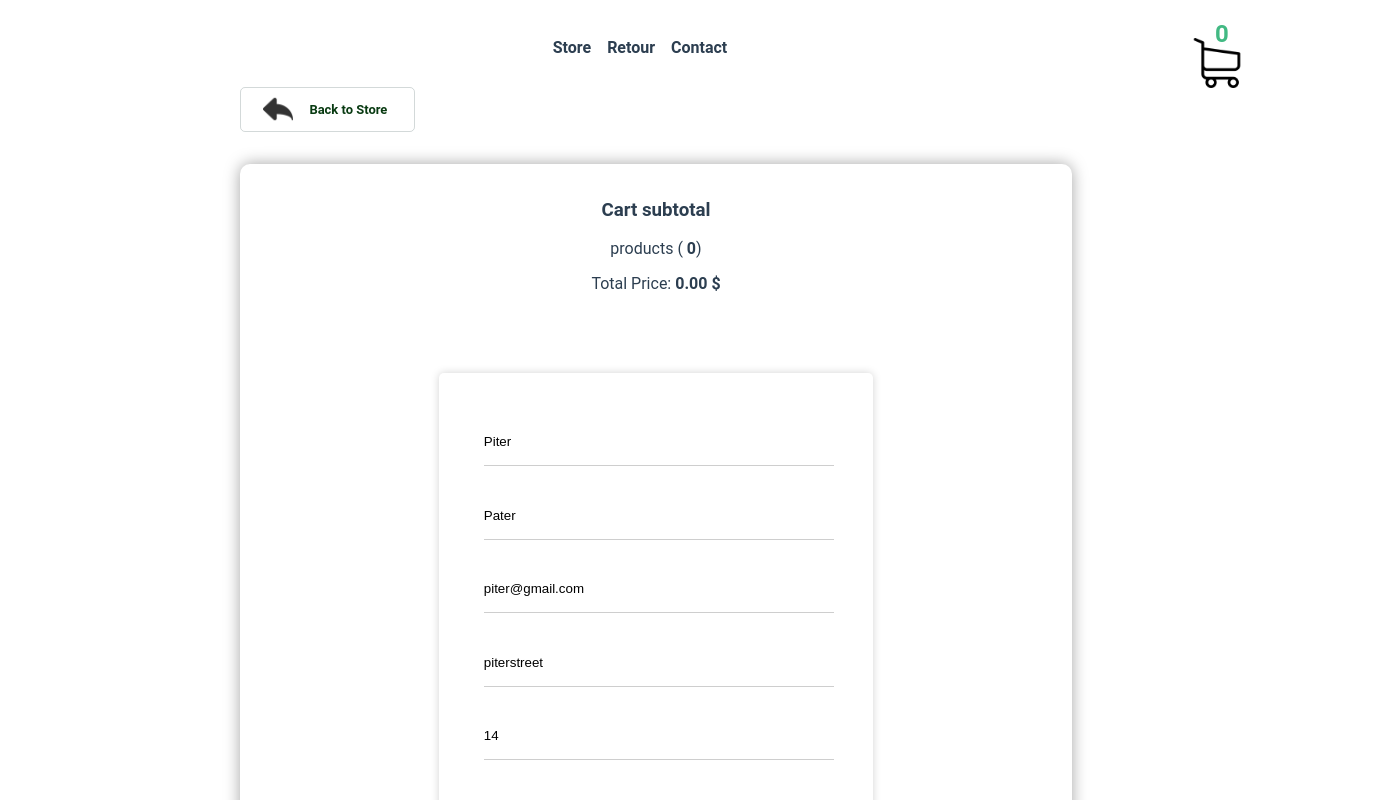
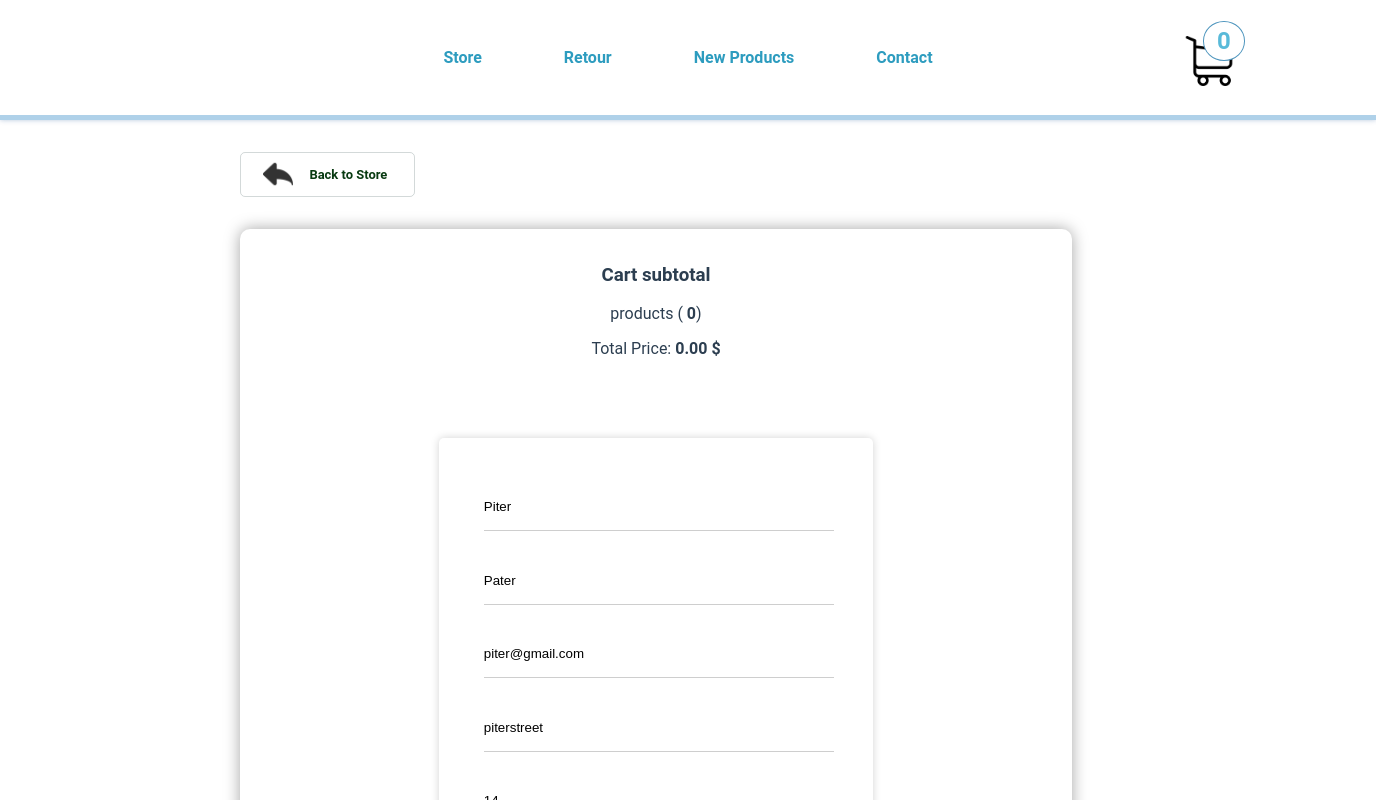
Before and after one commit to AlenJakob/phone-store, a Vue app: page /shopingCart in a window 1280 px wide. Shown: the top 800 px of the page, 1376 px wide, since content can reach past the window. Built offline with nearby package versions, Linux system fonts and the light colour scheme.

Commit message:
naviation scroll + shooping cart

```diff
--- a/src/App.vue
+++ b/src/App.vue
@@ -1,11 +1,8 @@
 <template>
   <div id="app">
-    <div id="nav">
-      <Cart />
-      <router-link to="/">Store</router-link>
-      <router-link to="/about">Retour</router-link>
-      <router-link to="#">Contact</router-link>
-    </div>
+    <Navigation id="nav" />
+
+    <Cart />
 
     <transition name="fade">
       <router-view />
@@ -15,9 +12,11 @@
 
 <script>
 import Cart from "./components/Cart";
+import Navigation from "./components/Navigation";
 export default {
   components: {
-    Cart
+    Cart,
+    Navigation
   }
 };
 </script>
@@ -29,32 +28,19 @@ export default {
 body {
   box-sizing: border-box;
   overflow-x: hidden;
+  margin: 0;
+  padding: 0;
 }
 #app {
   font-family: "Avenir", Helvetica, Arial, sans-serif;
   -webkit-font-smoothing: antialiased;
   -moz-osx-font-smoothing: grayscale;
-  font-family: 'Roboto', sans-serif;
+  font-family: "Roboto", sans-serif;
   -webkit-font-smoothing: subpixel-antialiased !important;
   text-align: center;
   color: #2c3e50;
 }
-#nav {
-  padding: 30px;
-}
 
-#nav a {
-  font-weight: bold;
-  color: #2c3e50;
-  text-decoration: none;
-}
-
-#nav a.router-link-exact-active {
-  color: #42b983;
-}
-#nav a {
-  margin: 0.5rem;
-}
 ul {
   padding: 0;
 }
--- a/src/components/Cart.vue
+++ b/src/components/Cart.vue
@@ -12,7 +12,13 @@
 
 <style>
 .amount_cart {
-  transform: translate(5px, 10px);
+  border: 1px solid #4f96be;
+  background: #fff;
+  width: 30px;
+  height: 30px;
+  padding: 0.3rem;
+  border-radius: 50%;
+  transform: translate(15px, 25px);
 }
 .shoping_cart {
   display: flex;
@@ -28,7 +34,7 @@
   width: 50px !important;
   height: 50px !important;
   border-radius: 50%;
-  color: red;
+  color: #59bad9;
   font-size: 1.5rem;
   text-decoration: none;
   display: flex;
--- /dev/null
+++ b/src/components/Navigation.vue
@@ -0,0 +1,54 @@
+<template>
+  <nav class="navigation" @scroll="handleScroll">
+    <router-link to="/">Store</router-link>
+    <router-link to="/retour">Retour</router-link>
+    <router-link to="/new">New Products</router-link>
+    <router-link to="/contact">Contact</router-link>
+  </nav>
+</template>
+
+<script>
+export default {
+  methods: {
+    handleScroll() {
+      // eslint-disable-next-line no-unused-vars
+      var el = document.querySelector("body");
+      console.log("el");
+    }
+  }
+};
+</script>
+
+<style>
+.navigation-scroll {
+  position: fixed;
+}
+.navigation {
+  width: 100%;
+  background: #fff;
+  padding: 3rem;
+  margin-bottom: 2rem;
+  border-bottom: 5px solid #afd1e9;
+  box-shadow: 0 0 5px rgba(1, 66, 141, 0.295);
+}
+
+.navigation a {
+  border: 1px solid transparent;
+  padding: 1rem 2rem;
+  font-weight: bold;
+  color: #2d9cbf;
+  text-decoration: none;
+  margin: 0.5rem;
+  border-radius: 10px;
+}
+.navigation a:hover {
+  background: #217d99;
+  color: #fff;
+  border: 1px solid #4f95be5e;
+}
+.navigation a.router-link-exact-active {
+  color: #217d99;
+  background: #fff;
+  box-shadow: 0 0 3px rgba(35, 111, 211, 0.262);
+}
+</style>
--- a/src/components/Products.vue
+++ b/src/components/Products.vue
@@ -173,6 +173,7 @@ export default {
   border-radius: 5px;
 }
 .product_list {
+  margin-top: 8rem;
   display: flex;
   flex-direction: column;
   align-items: center;
```
